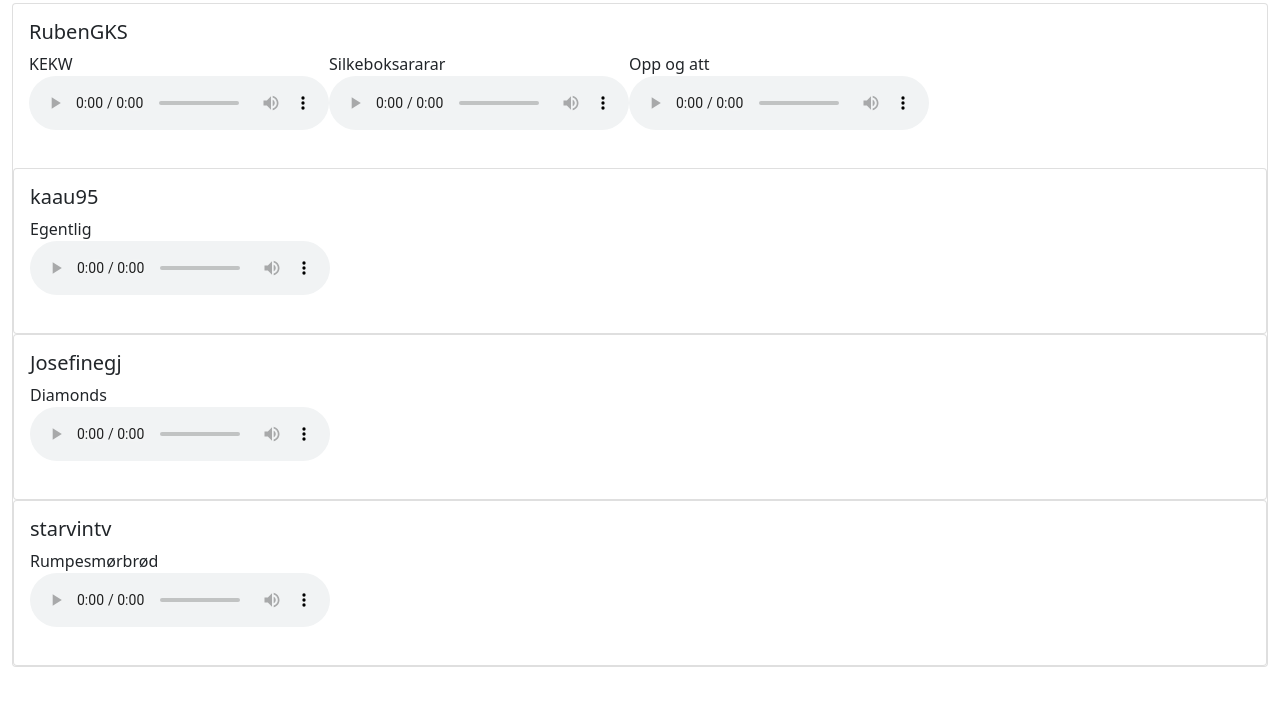
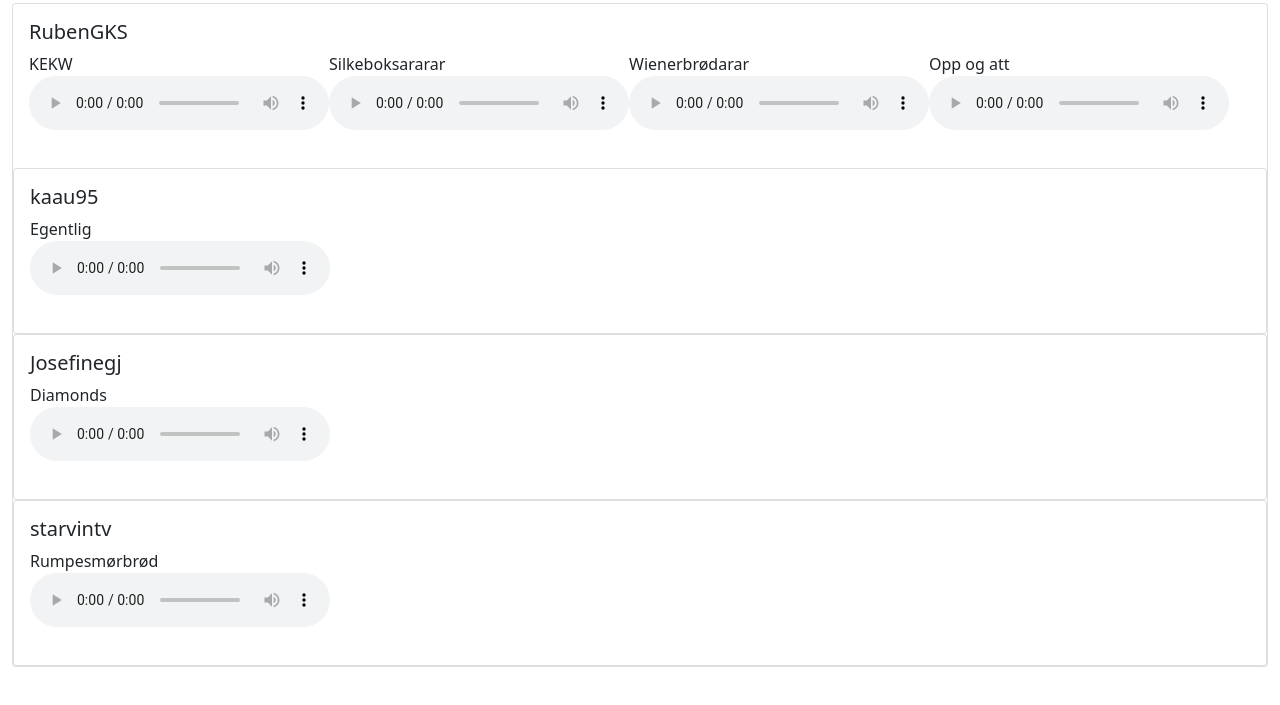
Before and after one commit to Egentlig/lyd.opplegget.no, a plain HTML site: page index.html in a window 1280 px wide. Shown: the part 53-758 px from the top of the page. Drawn offline with nearby package versions, Linux system fonts and the light colour scheme.

Commit message:
Wienerbrødarar

```diff
--- a/index.html
+++ b/index.html
@@ -23,6 +23,10 @@
                 <figure>
                     <figcaption>Silkeboksararar</figcaption>
                     <audio controls src="content/audio/rubengks/Silkeboksararar.mp3" type="audio/mp3"></audio>
+                </figure>
+                <figure>
+                    <figcaption>Wienerbrødarar</figcaption>
+                    <audio controls src="content/audio/rubengks/Wienerbrødarar.mp3" type="audio/mp3"></audio>
                 </figure>
                 <figure>
                     <figcaption>Opp og att</figcaption>
```
Also changed, not shown: 1 other file.
